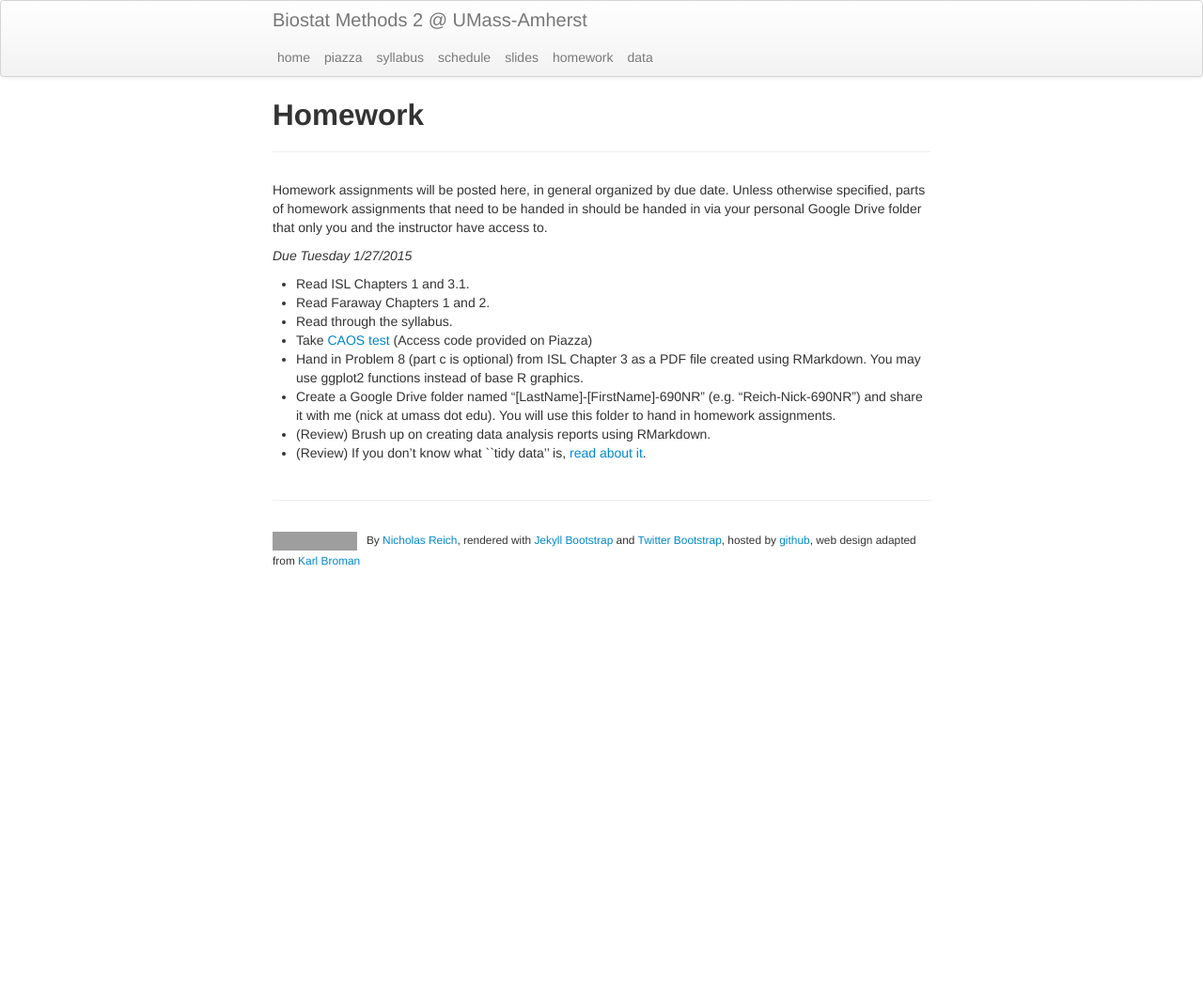
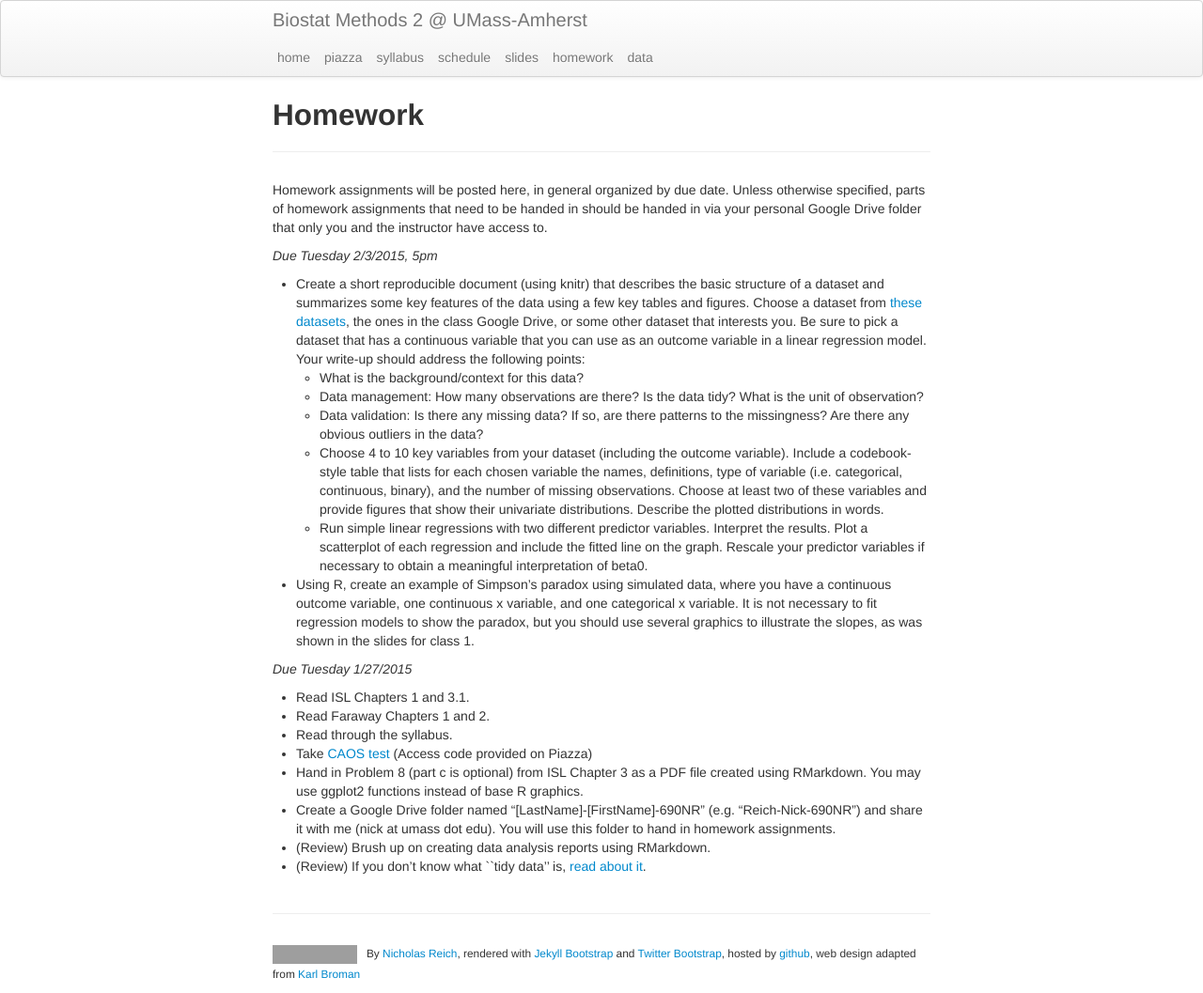
Before and after one commit to nickreich/stat-modeling-2015, a Jekyll site: the page built from pages/homework.md, in a window 1280 px wide. Shown: the whole page at 94% size. Built offline with Jekyll 4.4.1, drawn with Linux system fonts in a browser that asks for light colours; before the commit the page ends 900 px from its top, so only the background shows below that; grey boxes are pictures that could not be loaded.

Commit message:
homework update

```diff
--- a/pages/homework.md
+++ b/pages/homework.md
@@ -5,6 +5,17 @@ tagline:
 ---
 
 Homework assignments will be posted here, in general organized by due date. Unless otherwise specified, parts of homework assignments that need to be handed in should be handed in via your personal Google Drive folder that only you and the instructor have access to.
+
+_Due Tuesday 2/3/2015, 5pm_
+
+* Create a short reproducible document (using knitr) that describes the basic structure of a dataset and summarizes some key features of the data using a few key tables and figures. Choose a dataset from [these datasets](http://biostat.mc.vanderbilt.edu/wiki/Main/DataSets),  the ones in the class Google Drive, or some other dataset that interests you. Be sure to pick a dataset that has a continuous variable that you can use as an outcome variable in a linear regression model. Your write-up should address the following points:
+  * What is the background/context for this data?
+  * Data management: How many observations are there? Is the data tidy? What is the unit of observation?
+  * Data validation: Is there any missing data? If so, are there patterns to the missingness? Are there any obvious outliers in the data?
+  * Choose 4 to 10 key variables from your dataset (including the outcome variable). Include a codebook-style table that lists for each chosen variable the names, definitions, type of variable (i.e. categorical, continuous, binary), and the number of missing observations. Choose at least two of these variables and provide figures that show their univariate distributions. Describe the plotted distributions in words.
+  * Run simple linear regressions with two different predictor variables. Interpret the results. Plot a scatterplot of each regression and include the fitted line on the graph. Rescale your predictor variables if necessary to obtain a meaningful interpretation of beta0.
+*  Using R, create an example of Simpson's paradox using simulated data, where you have a continuous outcome variable, one continuous x variable, and one categorical x variable. It is not necessary to fit regression models to show the paradox, but you should use several graphics to illustrate the slopes, as was shown in the slides for class 1.
+
 
 _Due Tuesday 1/27/2015_
 
@@ -19,16 +30,6 @@ _Due Tuesday 1/27/2015_
 
 
 <!--
-_Due Tuesday 2/3/2015_
-
-* Create a short reproducible document (using knitr) that describes the basic structure of a dataset and summarizes some key features of the data using a few key tables and figures. Choose a dataset from [these datasets](http://biostat.mc.vanderbilt.edu/wiki/Main/DataSets) or the ones in the class Google Drive. Choose a dataset that has a continuous variable that you can use as an outcome variable in a linear regression model. Your write-up should address the following points:
-  * What is the background/context for this data?
-  * Data management: How many observations are there? Is the data tidy? What is the unit of observation?
-  * Data validation: Is there any missing data? If so, are there patterns to the missingness? Are there any obvious outliers in the data?
-  * Choose 4 to 10 key variables from your dataset (including the outcome variable). Include a codebook-style table that lists for each chosen variable the names, definitions, type of variable (i.e. categorical, continuous, binary), and the number of missing observations. Choose at least two of these variables and provide figures that show their univariate distributions. Describe the plotted distributions in words.
-  * Run simple linear regressions with two different predictor variables. Interpret the results. Plot a scatterplot of each regression and include the fitted line on the graph. Rescale your predictor variables if necessary to obtain a meaningful interpretation of b_0.
-*  Using R, create an example of Simpson's paradox using simulated data, where you have a continuous outcome variable, one continuous x variable, and one categorical x variable. It is not necessary to fit regression models to show the paradox, but you should use several graphics to illustrate the slopes, as was shown in the slides for class 1.
-
 
 
 
```
